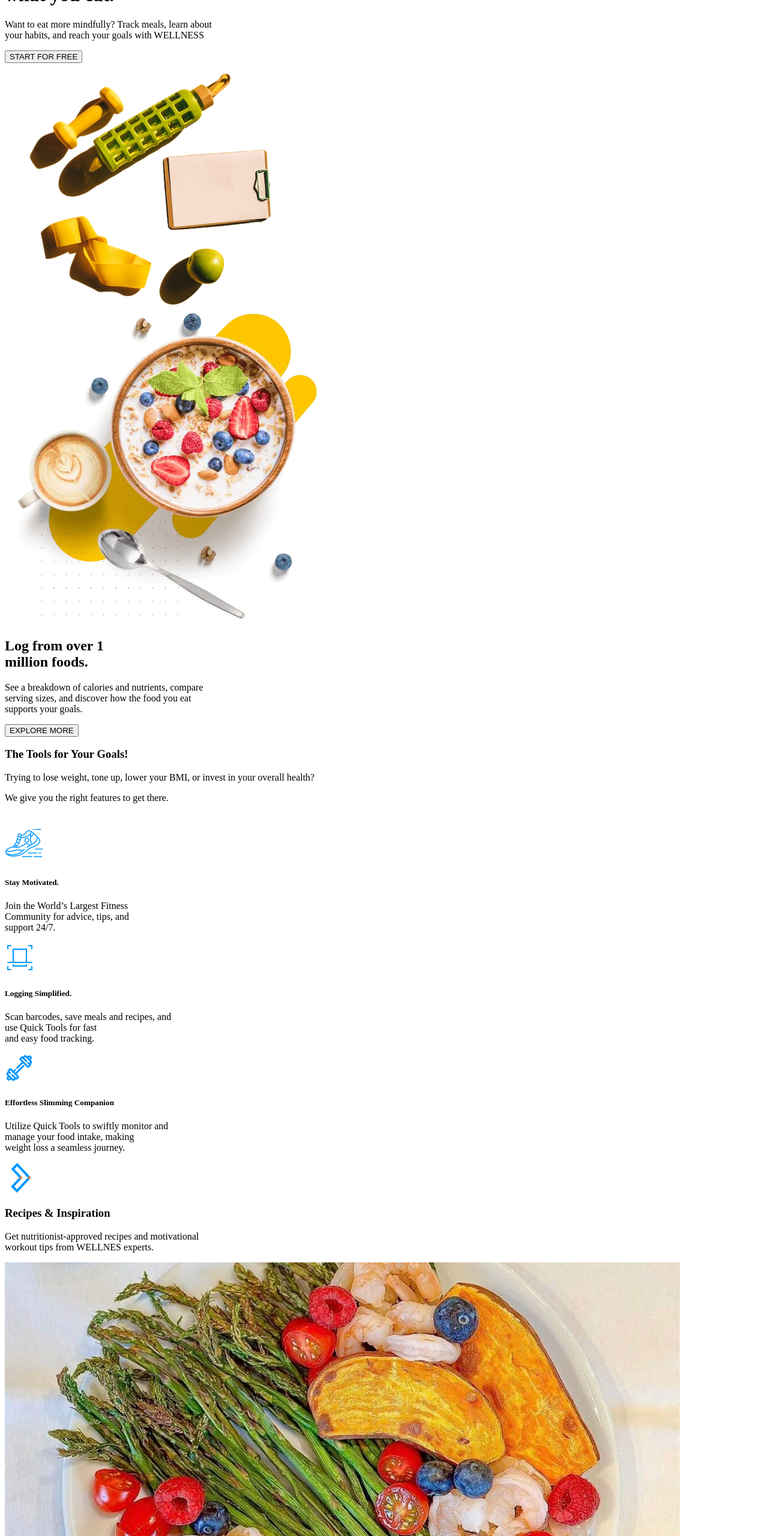
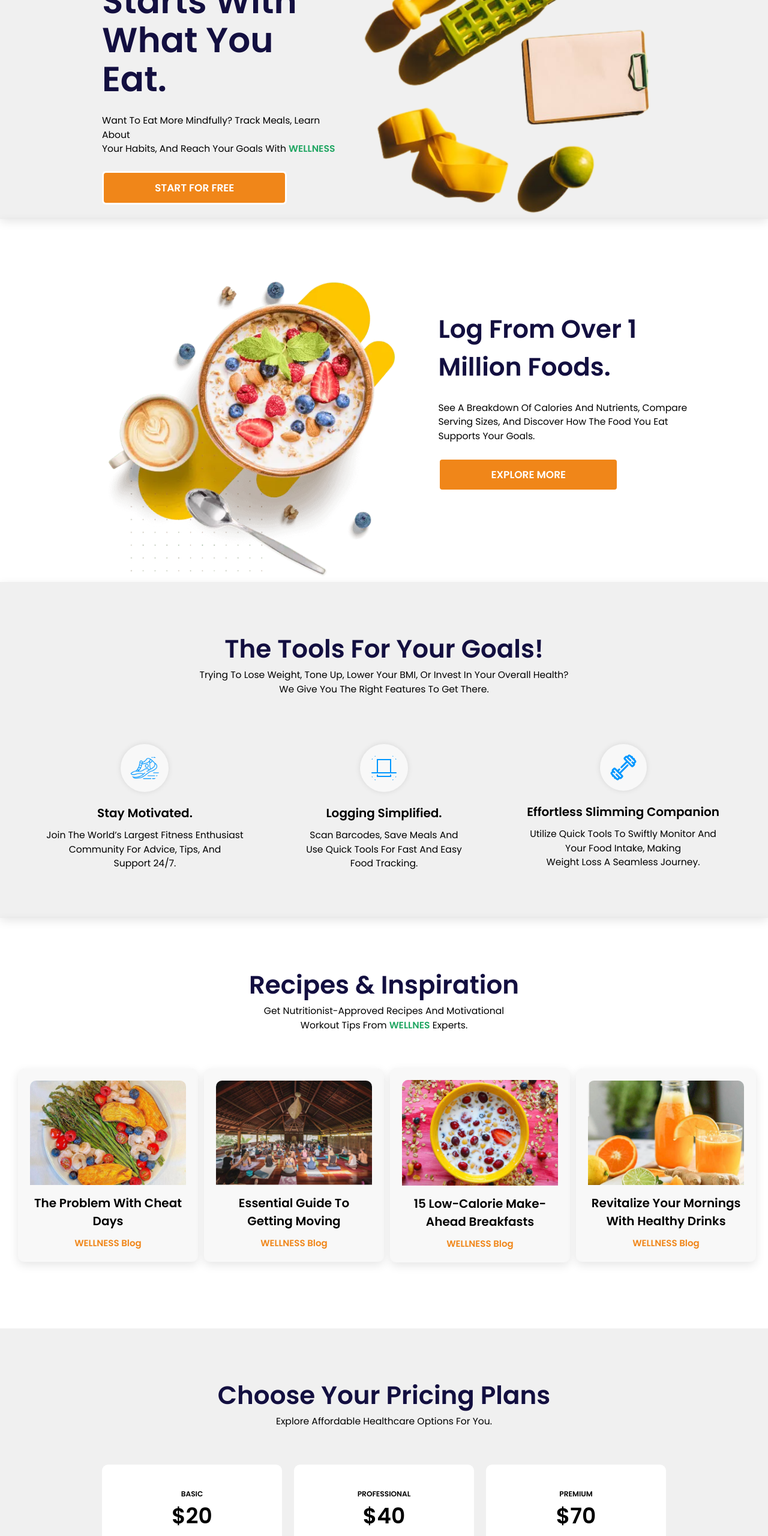
Before and after one commit to AlbioneRrudhani/wellness, a plain HTML site: page index.html in a window 1280 px wide. Shown: the part 240-2800 px from the top of the page at 60% size. Drawn offline with Linux system fonts and the light colour scheme.

Commit message:
added website design

```diff
--- /dev/null
+++ b/Assets/scss/abstracts/_mixins.scss
@@ -0,0 +1,60 @@
+@mixin button-style($padding, $font-size) {
+    background-color: $orange;
+    color: $white;
+    border-radius: 7px;
+    border: solid;
+    padding: $padding;
+    font-weight: bold;
+    font-size: $font-size;
+    cursor: pointer;
+    transition: background-color 0.15s;
+
+    &:hover {
+        background-color: $darkOrange;
+    }
+}
+
+
+@mixin flex-container($justify, $align) {
+    display: flex;
+    justify-content: $justify;
+    align-items: $align;
+}
+
+
+@mixin typography($size, $weight, $color) {
+    font-size: $size;
+    font-weight: $weight;
+    color: $color;
+}
+
+
+@mixin flex-center {
+    display: flex;
+    justify-content: center;
+    align-items: center;
+}
+
+@mixin grid($value){
+    display: grid;
+    grid-template-columns: repeat(auto-fit, minmax($value, 1fr));
+    gap: 1.5rem;
+}
+
+@mixin hover-color($color) {
+    &:hover {
+        color: $color;
+    }
+}
+
+
+@mixin wrap-center {
+    display: flex;
+    flex-wrap: wrap;
+    justify-content: center;
+}
+
+@mixin content($size, $line-height) {
+    font-size: $size;
+    line-height: $line-height;
+}
--- /dev/null
+++ b/Assets/scss/abstracts/_variables.scss
@@ -0,0 +1,9 @@
+$green: rgb(32, 166, 98);
+$orange: rgb(240, 134, 25);
+$darkOrange: rgb(204, 113, 17);
+$gray: #666;
+$white: #fff;
+$black: #130f40;
+$light-gray: #f0f0f0;
+
+$box-shadow: 0 .5rem 1.5rem rgb(0, 0, 0, .1);
--- /dev/null
+++ b/Assets/scss/base/_base.scss
@@ -0,0 +1,55 @@
+* {
+    font-family: 'Poppins', sans-serif;
+    margin: 0;
+    padding: 0;
+    border: none;
+    text-decoration: none;
+    box-sizing: border-box;
+    text-transform: capitalize;
+}
+
+
+html {
+    font-size: 65%;
+    scroll-padding-top: 9rem;
+    scroll-behavior: smooth;
+    width: 100%;
+    overflow-x: hidden;
+
+
+}
+
+
+body {
+    width: 100%;
+    overflow-x: hidden;
+}
+
+.container {
+    width: 100%;
+    max-width: 100%;
+    margin: 0;
+
+}
+
+
+.logo-name {
+    @include typography(1.5rem, bolder, $green);
+}
+
+p {
+    @include content(1.5rem, 1.5);
+}
+
+
+h1 {
+    @include typography(58px, bold, $black);
+    line-height: 65px;
+}
+
+
+
+.title {
+    @include typography(42px, bold, $black);
+
+}
--- /dev/null
+++ b/Assets/scss/base/_fonts.scss
@@ -0,0 +1 @@
+@import url('https://fonts.googleapis.com/css2?family=Poppins:wght@100;300;400;600&display=swap');
--- /dev/null
+++ b/Assets/scss/layouts/_about.scss
@@ -0,0 +1,32 @@
+.about {
+    @include flex-container(space-between, center);
+    gap: 2rem;
+    box-shadow: $box-shadow;
+    flex-wrap: wrap;
+
+    .image {
+        flex-wrap: wrap;
+        flex: 1 1 40rem;
+        margin-left: 160px;
+        margin-top: 100px;
+
+        img {
+            width: 500px;
+            height: 500px;
+        }
+
+    }
+
+    .content {
+        flex: 1 1 40rem;
+
+        .explore-more-btn {
+            @include button-style(12px 85px, 17px);
+        }
+    }
+
+    p {
+        margin: 25px 0px;
+
+    }
+}
--- /dev/null
+++ b/Assets/scss/layouts/_blog.scss
@@ -0,0 +1,42 @@
+.blogs {
+    text-align: center;
+    padding: 80px 0;
+    box-shadow: $box-shadow;
+
+    a {
+        @include typography(15px, bold, $orange)
+    }
+
+    .box-container {
+        margin-top: 60px;
+
+        @include flex-center;
+
+
+
+        .box {
+            background-color: #f8f8f8;
+            padding: 20px;
+            border-radius: 10px;
+            box-shadow: $box-shadow;
+            margin-bottom: 30px;
+            width: 300px;
+            margin-left: 10px;
+
+            img {
+                max-width: 100%;
+                height: auto;
+                display: block;
+                border-radius: 10px 10px 0 0;
+                margin-bottom: 15px;
+            }
+
+            h5 {
+                font-size: 20px;
+                margin-bottom: 10px;
+            }
+        }
+    }
+
+
+}
--- /dev/null
+++ b/Assets/scss/layouts/_home.scss
@@ -0,0 +1,27 @@
+main .container {
+    @include flex-container(space-between, center);
+    box-shadow: $box-shadow;
+    background-color: $light-gray;
+
+    div.intro {
+        margin-left: 170px;
+
+        p {
+            margin: 25px 0;
+        }
+    }
+
+
+    .start-for-free-btn {
+        @include button-style(12px 85px, 17px);
+    }
+
+
+    div.image {
+        width: 60%;
+
+        img {
+            width: 100%;
+        }
+    }
+}
--- /dev/null
+++ b/Assets/scss/layouts/_plan.scss
@@ -0,0 +1,54 @@
+.plan {
+    background-color: $light-gray;
+    padding: 80px 0;
+    text-align: center;
+
+    .box-container {
+        margin-top: 50px;
+        @include flex-center;
+
+
+        .box {
+            width: 300px;
+            background-color: $white;
+            border-radius: 10px;
+            padding: 40px;
+            margin: 10px;
+            text-align: center;
+
+
+            .amount {
+                font-size: 36px;
+                font-weight: bold;
+                margin-bottom: 20px;
+            }
+
+            .list {
+                text-align: left;
+                margin-bottom: 20px;
+
+                p {
+                    margin: 8px 0;
+                    display: flex;
+                    align-items: center;
+                    font-size: 12px;
+
+                    .fas.fa-check {
+                        margin-left: auto;
+                        color: $green;
+                    }
+
+                    .fas.fa-times {
+                        margin-left: auto;
+                        color: $darkOrange;
+                    }
+                }
+            }
+
+            .plan-btn {
+                @include button-style(10px 20px, 15px);
+
+            }
+        }
+    }
+}
--- /dev/null
+++ b/Assets/scss/layouts/_services.scss
@@ -0,0 +1,31 @@
+.services {
+    text-align: center;
+    padding: 80px 50px;
+
+    box-shadow: $box-shadow;
+    background-color: $light-gray;
+
+    .box-container {
+        margin-top: 80px;
+        @include grid(0.1rem);
+
+
+        .box {
+            margin: 0 10px;
+
+            img {
+                max-width: 80px;
+                border-radius: 50%;
+                margin-bottom: 15px;
+                background-color: #f8f8f8;
+                padding: 15px;
+                box-shadow: 0px 0px 10px rgba(0, 0, 0, 0.1);
+            }
+
+            h5 {
+                font-size: 20px;
+                margin-bottom: 10px;
+            }
+        }
+    }
+}
--- /dev/null
+++ b/Assets/scss/main.scss
@@ -0,0 +1,22 @@
+//  Configuration and helpers
+@import 'abstracts/mixins',
+'abstracts/variables';
+
+
+
+// Base
+
+@import 'base/fonts',
+'base/base';
+
+
+
+
+@import 'layouts/header',
+'layouts/home',
+'layouts/about',
+'layouts/services',
+'layouts/blog',
+'layouts/plan',
+'layouts/subscription',
+'layouts/footer';
--- a/index.html
+++ b/index.html
@@ -4,13 +4,14 @@
 <head>
     <meta charset="UTF-8">
     <meta name="viewport" content="width=device-width, initial-scale=1.0">
+
     <title>WELLNESS</title>
 
     <!-- font awsome link  -->
     <link rel="stylesheet" href="https://cdnjs.cloudflare.com/ajax/libs/font-awesome/6.4.2/css/all.min.css">
 
     <!-- css link  -->
-    <link rel="stylesheet" href="Assets/css/style.css">
+    <link rel="stylesheet" href="Assets/css/main.css">
 </head>
 
 <body>
@@ -34,6 +35,7 @@
 
         <div class="icons">
             <div class="fas fa-user" id="login-btn"></div>
+            <div class="fas fa-bars" id="menu-btn"></div>
         </div>
         </div>
     </header>
@@ -42,14 +44,13 @@
 
 
     <!-- MAIN -->
-
     <main id="home">
         <div class="container">
             <div class="intro">
-                <h1>Good health <br>starts with <br> what you eat. </h1>
+                <h1>Good health <br>starts with <br>what you eat. </h1>
 
-                <p> Want to eat more mindfully? Track meals, learn about <br>
-                    your habits, and reach your goals with <span>WELLNESS</span></p>
+                <p class="description"> Want to eat more mindfully? Track meals, learn about <br>
+                    your habits, and reach your goals with <span class="logo-name">WELLNESS</span></p>
 
                 <button class="start-for-free-btn">START FOR FREE</button>
             </div>
@@ -63,17 +64,16 @@
 
 
     <!-- ABOUT  -->
-
     <section class="about" id="about">
         <div class="image">
             <img src="Assets/img/about/hero-slice.webp" alt="">
         </div>
 
         <div class="content">
-            <h2>Log from over 1 <br>million foods.</h2>
+            <h3 class="title">Log from over 1 <br>million foods.</h3>
             <p>See a breakdown of calories and nutrients, compare <br> serving sizes, and discover how
                 the food you eat <br>supports your goals.</p>
-            <button class="start-for-free-btn">EXPLORE MORE</button>
+            <button class="explore-more-btn">EXPLORE MORE</button>
 
         </div>
     </section>
@@ -89,28 +89,25 @@
         </p>
         <p>We give you the right features to get there.</p>
         <div class="box-container">
-            <img src="Assets//img/icons/left-arrow.png" alt="">
             <div class="box">
                 <img src="Assets/img/icons/sneakers.png" alt="">
                 <h5>Stay Motivated.</h5>
-                <p>Join the World’s Largest Fitness <br>Community for advice, tips, and <br>support 24/7.</p>
+                <p>Join the World’s Largest Fitness Enthusiast <br>Community for advice, tips, and <br>support 24/7.</p>
             </div>
 
             <div class="box">
                 <img src="Assets/img/icons/scanning.png" alt="">
                 <h5>Logging Simplified.</h5>
-                <p>Scan barcodes, save meals and recipes, and <br>use Quick Tools for fast <br>and easy food
-                    tracking.</p>
+                <p>Scan barcodes, save meals and <br>use Quick Tools for fast and easy <br>food tracking.</p>
             </div>
 
 
             <div class="box">
                 <img src="Assets/img/icons/weight-tracker.png" alt="">
                 <h5>Effortless Slimming Companion</h5>
-                <p> Utilize Quick Tools to swiftly monitor and <br>manage your food intake, making <br>weight loss a
+                <p> Utilize Quick Tools to swiftly monitor and <br>your food intake, making <br>weight loss a
                     seamless journey.</p>
             </div>
-            <img src="Assets/img/icons/right-arrow.png" alt="">
 
         </div>
 
@@ -120,7 +117,8 @@
 
     <section class="blogs" id="blogs">
         <h3 class="title">Recipes & Inspiration</h3>
-        <p>Get nutritionist-approved recipes and motivational <br> workout tips from <span>WELLNES</span> experts.</p>
+        <p>Get nutritionist-approved recipes and motivational <br> workout tips from <span
+                class="logo-name">WELLNES</span> experts.</p>
 
         <div class="box-container">
             <div class="box">
@@ -172,7 +170,7 @@
                     <p>Customized Workouts <span class="fas fa-times"></span></p>
                     <p>Expert Guidance <span class="fas fa-times"></span></p>
                 </div>
-                <button class="start-for-free-btn">SELECT A PLAN</button>
+                <button class="plan-btn">SELECT A PLAN</button>
             </div>
 
             <div class="box">
@@ -187,7 +185,7 @@
                     <p>Customized Workouts <span class="fas fa-times"></span></p>
                     <p>Expert Guidance <span class="fas fa-times"></span></p>
                 </div>
-                <button class="start-for-free-btn">SELECT A PLAN</button>
+                <button class="plan-btn">SELECT A PLAN</button>
             </div>
 
             <div class="box">
@@ -202,7 +200,7 @@
                     <p>Customized Workouts <span class="fas fa-check"></span></p>
                     <p>Expert Guidance <span class="fas fa-check"></span></p>
                 </div>
-                <button class="start-for-free-btn">SELECT A PLAN</button>
+                <button class="plan-btn">SELECT A PLAN</button>
             </div>
         </div>
     </section>
@@ -219,7 +217,8 @@
             <p>Be the first to access the latest updates, exclusive offers, and expert insights.</p>
             <form action="">
                 <input type="email" placeholder="Enter your email" class="email">
-                <input type="submit" value="subscribe" class="start-for-free-btn">
+                <button class="subscribe-btn">SELECT A PLAN</button>
+
             </form>
         </div>
     </section>
```
Also changed, not shown: Assets/scss/layouts/_footer.scss (added, +19 -0 lines), Assets/scss/layouts/_header.scss (added, +24 -0 lines), Assets/scss/layouts/_subscription.scss (added, +35 -0 lines), Assets/css/main.css (added), Assets/img/icons/left-arrow.png (deleted), Assets/img/icons/right-arrow.png (deleted), 1 other file.
